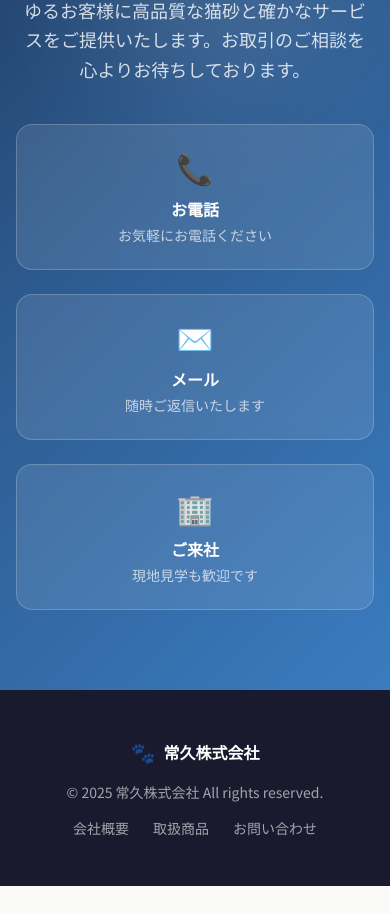
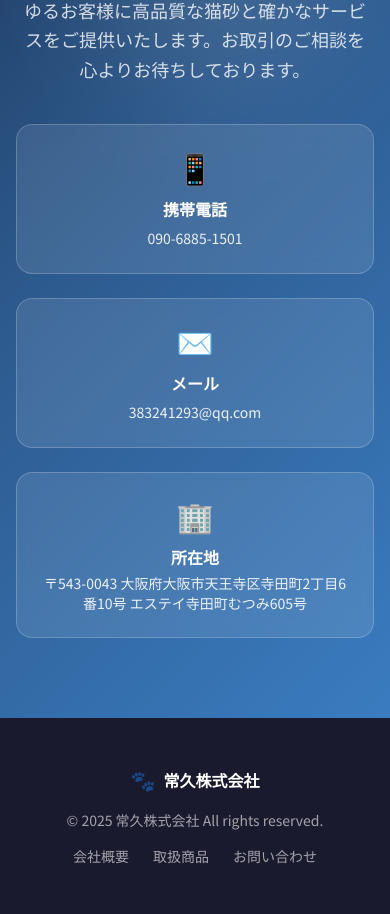
Before and after one commit to BlackStar1453/tsunehisa-pet, a Next.js app: page / in a window 390 px wide. Shown: the part 6837-7751 px from the top of the page. Before the commit the page ends 7723 px from the top, so only its background shows below. Built offline with nearby package versions, Linux system fonts and the light colour scheme.

Commit message:
Add contact info: phone, email, address

```diff
--- a/src/app/page.tsx
+++ b/src/app/page.tsx
@@ -356,22 +356,22 @@ export default function Home() {
           <p className="text-white/80 text-lg leading-relaxed mb-10 max-w-2xl mx-auto">
             ペットショップ経営者様、EC事業者様、量販店バイヤー様、地域代理店様など、あらゆるお客様に高品質な猫砂と確かなサービスをご提供いたします。お取引のご相談を心よりお待ちしております。
           </p>
-          <div className="grid sm:grid-cols-3 gap-6 max-w-3xl mx-auto">
+          <div className="grid sm:grid-cols-2 gap-6 max-w-3xl mx-auto">
             <div className="bg-white/10 backdrop-blur-sm rounded-2xl p-6 border border-white/20">
-              <div className="text-3xl mb-3">📞</div>
-              <div className="font-semibold mb-1">お電話</div>
-              <div className="text-white/70 text-sm">お気軽にお電話ください</div>
+              <div className="text-3xl mb-3">📱</div>
+              <div className="font-semibold mb-1">携帯電話</div>
+              <a href="tel:090-6885-1501" className="text-white/90 text-sm hover:text-white transition-colors">090-6885-1501</a>
             </div>
             <div className="bg-white/10 backdrop-blur-sm rounded-2xl p-6 border border-white/20">
               <div className="text-3xl mb-3">✉️</div>
               <div className="font-semibold mb-1">メール</div>
-              <div className="text-white/70 text-sm">随時ご返信いたします</div>
+              <a href="mailto:383241293@qq.com" className="text-white/90 text-sm hover:text-white transition-colors">383241293@qq.com</a>
             </div>
-            <div className="bg-white/10 backdrop-blur-sm rounded-2xl p-6 border border-white/20">
-              <div className="text-3xl mb-3">🏢</div>
-              <div className="font-semibold mb-1">ご来社</div>
-              <div className="text-white/70 text-sm">現地見学も歓迎です</div>
-            </div>
+          </div>
+          <div className="mt-6 bg-white/10 backdrop-blur-sm rounded-2xl p-6 border border-white/20 max-w-3xl mx-auto">
+            <div className="text-3xl mb-3">🏢</div>
+            <div className="font-semibold mb-1">所在地</div>
+            <div className="text-white/90 text-sm">〒543-0043 大阪府大阪市天王寺区寺田町2丁目6番10号 エステイ寺田町むつみ605号</div>
           </div>
         </div>
       </section>
```
